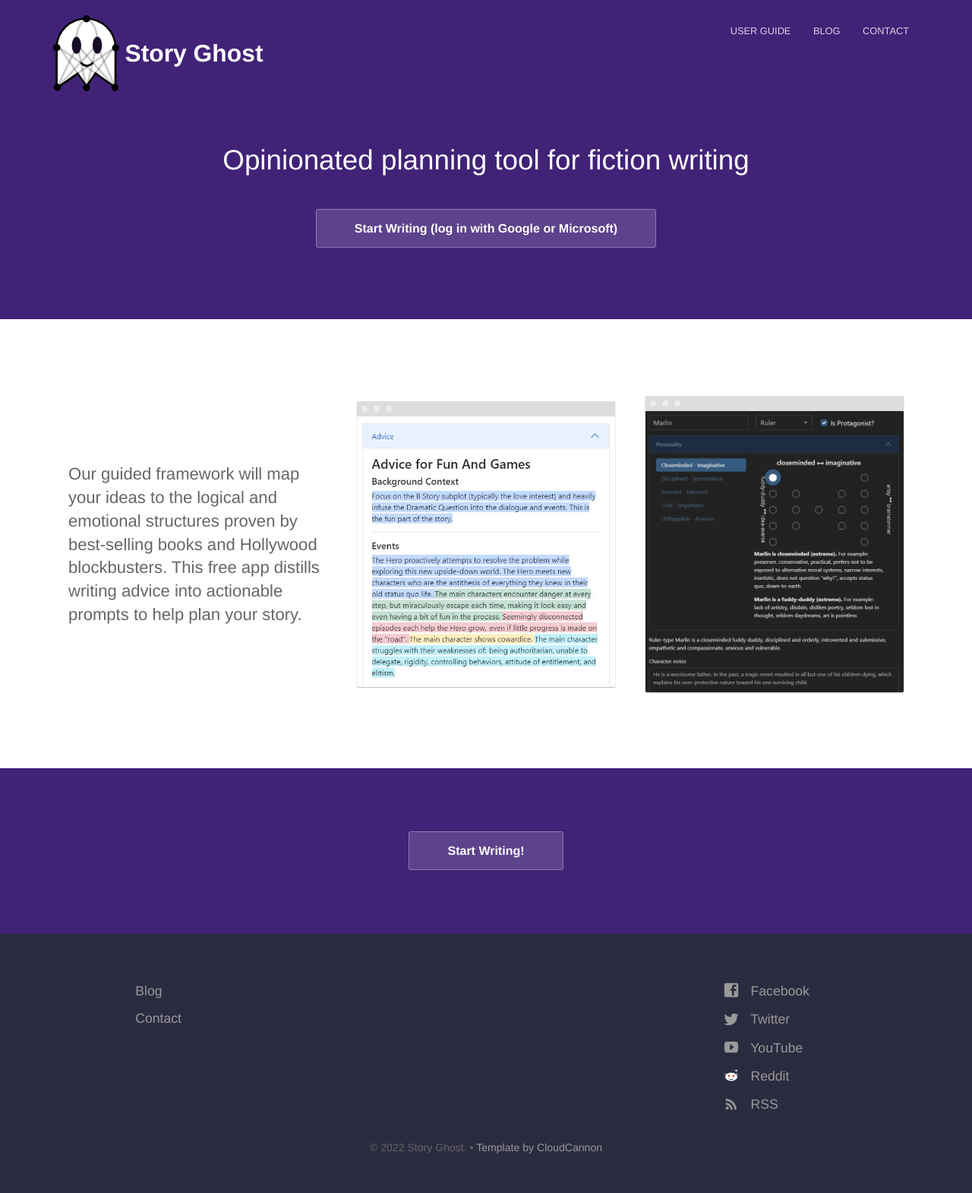
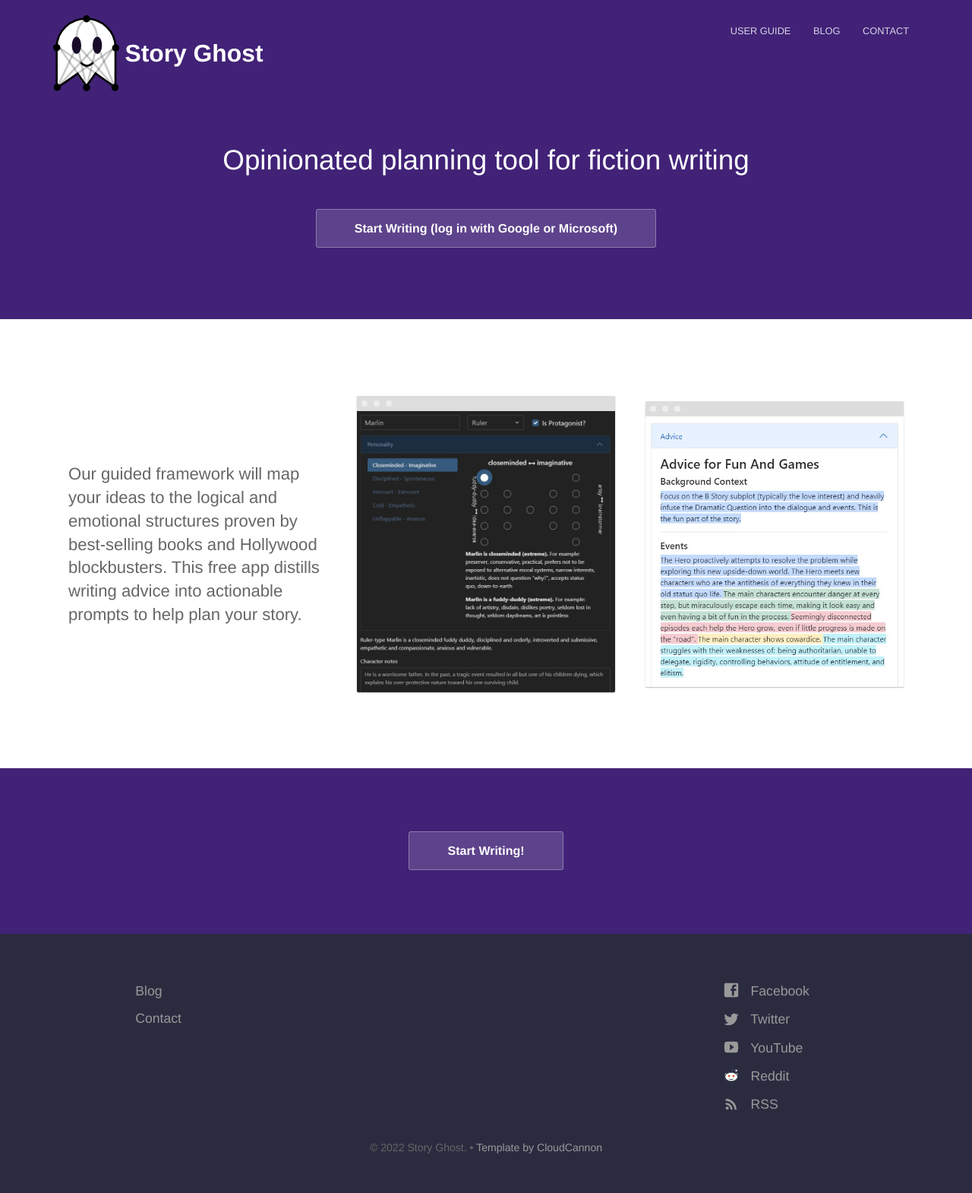
Before and after one commit to headchem/story-ghost, a Jekyll site: the page built from index.html, in a window 1280 px wide. Shown: the whole page at 76% size. Built offline with Jekyll 4.4.1, drawn with Linux system fonts in a browser that asks for light colours.

Commit message:
switch order of images

```diff
--- a/index.html
+++ b/index.html
@@ -18,11 +18,13 @@
 			<div class="text editable">
 				<p>Our guided framework will map your ideas to the logical and emotional structures proven by best-selling books and Hollywood blockbusters. This free app distills writing advice into actionable prompts to help plan your story.</p>
 			</div>
+
+			<div class="image">
+				<img src="{{ site.baseurl }}/images/landing/plotter_character.jpg" alt="screenshot of character personality builder" class="screenshot editable" />
+			</div>
+
 			<div class="image">
 				<img src="{{ site.baseurl }}/images/landing/plotter_sequence_advice.jpg" alt="screenshot of sequence advice" class="screenshot editable" />
-			</div>
-			<div class="image">
-				<img src="{{ site.baseurl }}/images/landing/plotter_character.jpg" alt="screenshot of character personality builder" class="screenshot editable" />
 			</div>
 		</div>
 	</section>
```
